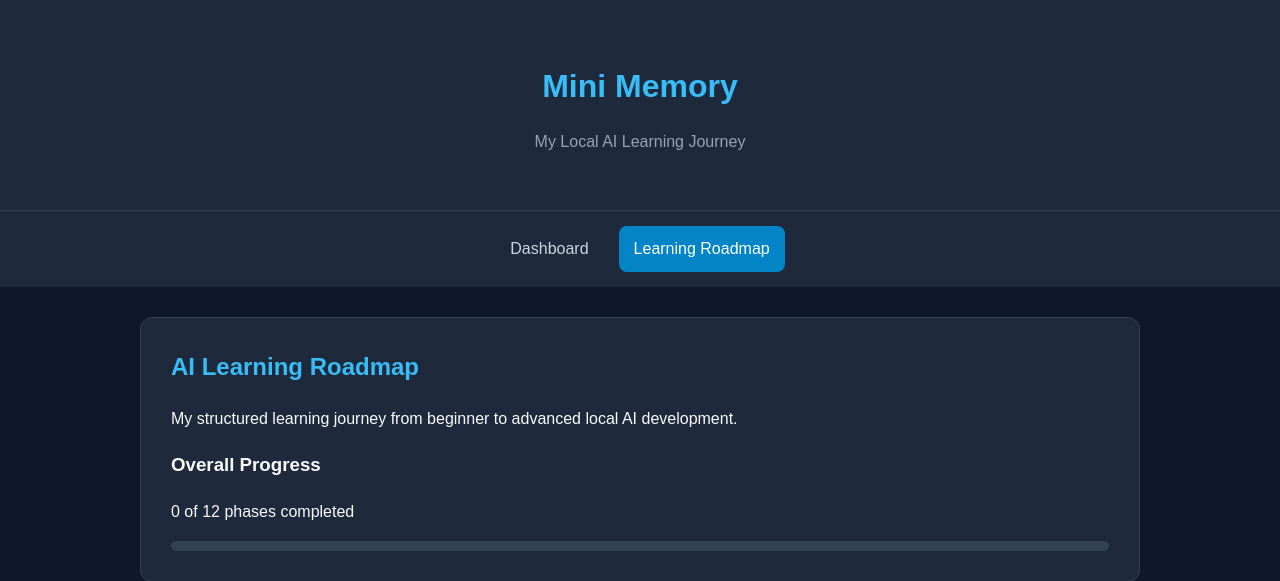
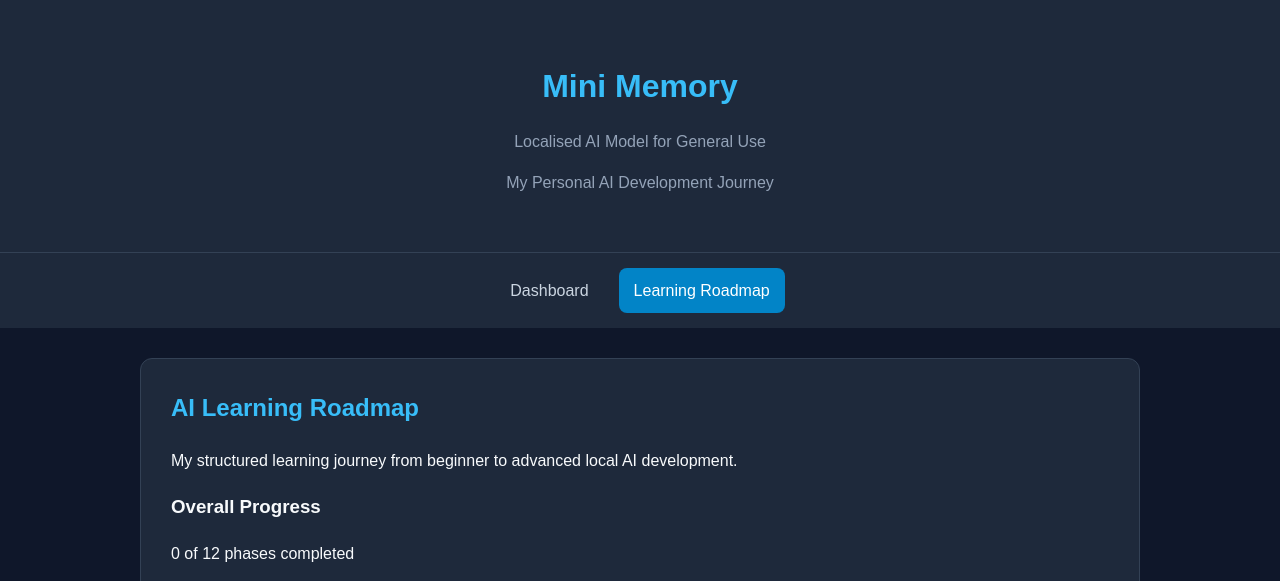
Before and after one commit to earl2k22/mini-memory, a Flask app: page /roadmap.html in a window 1280 px wide. Shown: the top 581 px of the page. Run offline with Flask 3, Linux system fonts and the light colour scheme.

Commit message:
refactor: introduce reusable Flask templates

```diff
--- a/app.py
+++ b/app.py
@@ -1,22 +1,24 @@
 
-from flask import Flask, send_from_directory
+from flask import Flask, render_template
 
 app = Flask(__name__)
 
 
 @app.route("/")
+@app.route("/index.html")
 def home():
-    return send_from_directory(app.root_path, "index.html")
-
-
-@app.route("/index.html")
-def home_file():
-    return send_from_directory(app.root_path, "index.html")
+    return render_template(
+        "index.html",
+        active_page="home"
+    )
 
 
 @app.route("/roadmap.html")
 def roadmap():
-    return send_from_directory(app.root_path, "roadmap.html")
+    return render_template(
+        "roadmap.html",
+        active_page="roadmap"
+    )
 
 
 @app.route("/health")
--- /dev/null
+++ b/templates/base.html
@@ -0,0 +1,51 @@
+
+<!DOCTYPE html>
+<html lang="en">
+
+<head>
+    <meta charset="UTF-8">
+    <meta name="viewport"
+          content="width=device-width, initial-scale=1.0">
+
+    <title>{% block title %}Mini Memory{% endblock %}</title>
+
+    <link rel="stylesheet"
+          href="{{ url_for('static', filename='css/style.css') }}">
+</head>
+
+<body>
+
+    <header>
+        <h1>Mini Memory</h1>
+        <p>Localised AI Model for General Use</p>
+        <p>My Personal AI Development Journey</p>
+    </header>
+
+    <nav class="navbar" aria-label="Main navigation">
+
+        <a href="{{ url_for('home') }}"
+           class="nav-link {% if active_page == 'home' %}active{% endif %}"
+           {% if active_page == 'home' %}aria-current="page"{% endif %}>
+            Dashboard
+        </a>
+
+        <a href="{{ url_for('roadmap') }}"
+           class="nav-link {% if active_page == 'roadmap' %}active{% endif %}"
+           {% if active_page == 'roadmap' %}aria-current="page"{% endif %}>
+            Learning Roadmap
+        </a>
+
+    </nav>
+
+    <main>
+        {% block content %}{% endblock %}
+    </main>
+
+    <footer>
+        <p>Mini Memory | Localised AI Model for General Use</p>
+    </footer>
+
+    {% block scripts %}{% endblock %}
+
+</body>
+</html>
--- a/roadmap.html
+++ b/templates/roadmap.html
@@ -1,39 +1,8 @@
-<!DOCTYPE html>
-<html lang="en">
+{% extends "base.html" %}
 
-<head>
-    <meta charset="UTF-8">
-    <meta name="viewport"
-          content="width=device-width, initial-scale=1.0">
+{% block title %}Learning Roadmap | Mini Memory{% endblock %}
 
-    <title>Learning Roadmap | Mini Memory</title>
-
-    <link rel="stylesheet" href="static/css/style.css">
-</head>
-
-<body>
-
-    <header>
-        <h1>Mini Memory</h1>
-        <p>My Local AI Learning Journey</p>
-    </header>
-
-    <!-- Main Navigation -->
-    <nav class="navbar" aria-label="Main navigation">
-
-        <a href="index.html" class="nav-link">
-            Dashboard
-        </a>
-
-        <a href="roadmap.html"
-           class="nav-link active"
-           aria-current="page">
-            Learning Roadmap
-        </a>
-
-    </nav>
-
-    <main>
+{% block content %}
 
         <section class="welcome-section">
             <h2>AI Learning Roadmap</h2>
@@ -147,17 +116,17 @@
             <div id="lesson-container"></div>
         </section>
 
-    </main>
+{% endblock %}
 
-    <footer>
-        <p>Mini Memory | Localised AI Model</p>
-    </footer>
-<script src="static/js/progress.js" defer></script>
-<script src="static/js/roadmap-data.js" defer></script>
-<script src="static/js/roadmap.js" defer></script>
-
-<script src="static/js/lesson-data.js" defer></script>
-<script src="static/js/lessons.js" defer></script>
-
-</body>
-</html>
+{% block scripts %}
+<script src="{{ url_for('static', filename='js/progress.js') }}"
+        defer></script>
+<script src="{{ url_for('static', filename='js/roadmap-data.js') }}"
+        defer></script>
+<script src="{{ url_for('static', filename='js/roadmap.js') }}"
+        defer></script>
+<script src="{{ url_for('static', filename='js/lesson-data.js') }}"
+        defer></script>
+<script src="{{ url_for('static', filename='js/lessons.js') }}"
+        defer></script>
+{% endblock %}
```
Also changed, not shown: templates/index.html (renamed from index.html, +10 -41 lines).
